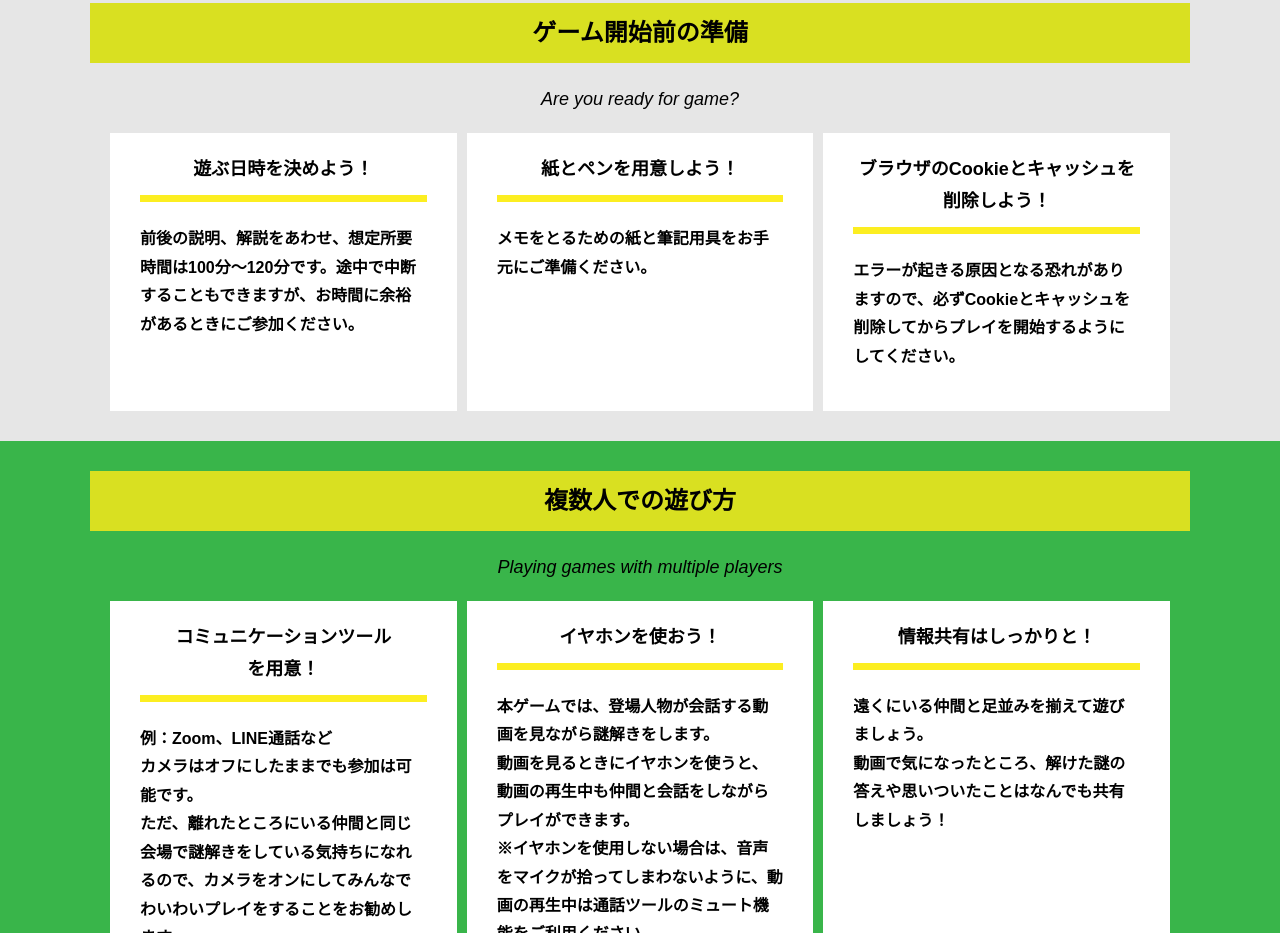
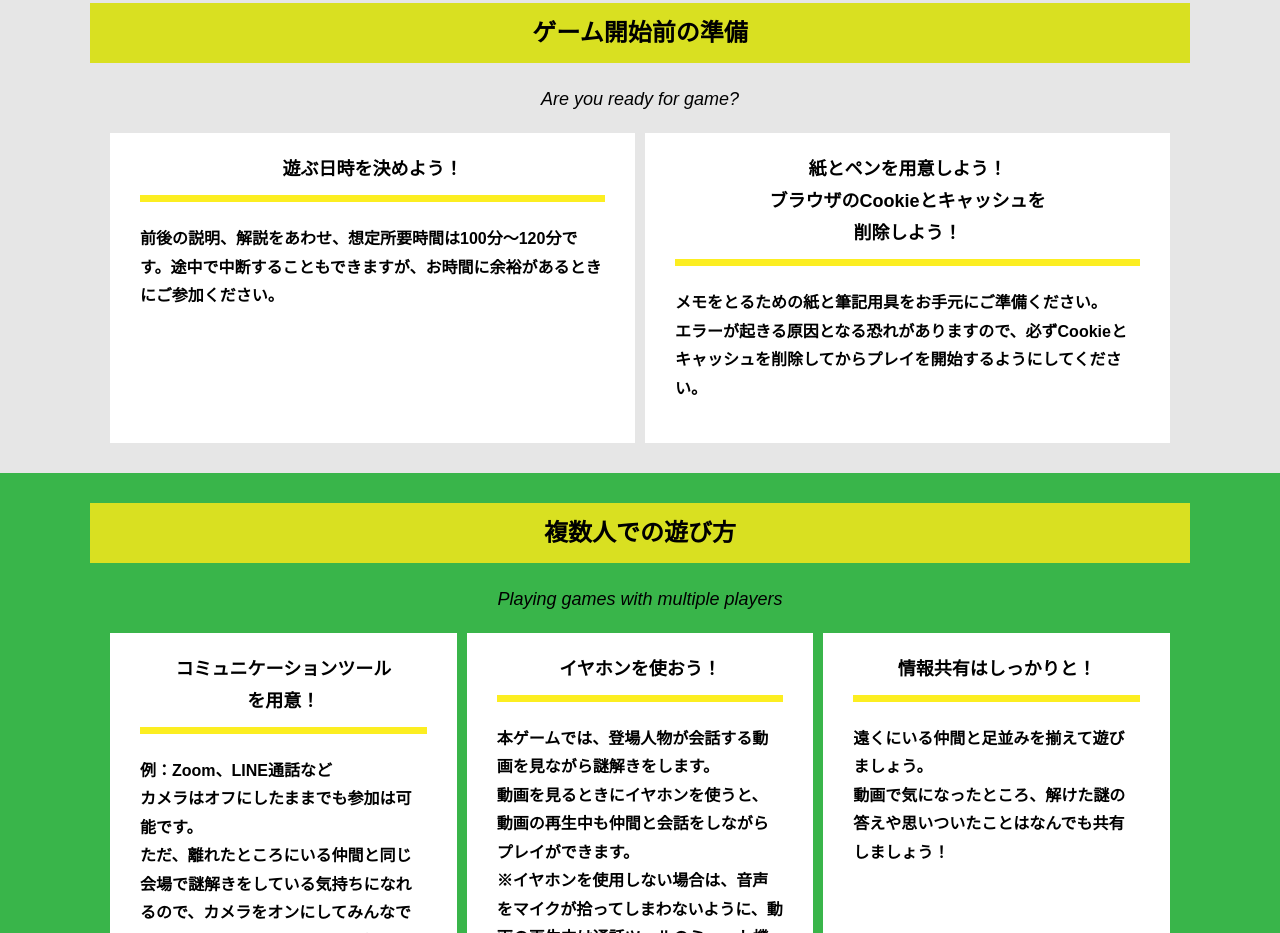
Before and after one commit to Hiroki-I-NandS/real-dassyutu-003, a plain HTML site: page index.html in a window 1280 px wide. Shown: the part 814-1747 px from the top of the page. Drawn offline with Linux system fonts and the light colour scheme.

Commit message:
Update index.html

```diff
--- a/index.html
+++ b/index.html
@@ -68,16 +68,18 @@
               <p class="card__content">前後の説明、解説をあわせ、想定所要時間は100分〜120分です。途中で中断することもできますが、お時間に余裕があるときにご参加ください。</p>
             </div>
           </div>
+          <!--
           <div class="column">
             <div class="card">
               <h3 class="card__title">紙とペンを用意しよう！</h3>
               <p class="card__content">メモをとるための紙と筆記用具をお手元にご準備ください。</p>
             </div>
           </div>
+          -->
           <div class="column">
             <div class="card">
-              <h3 class="card__title">ブラウザのCookieとキャッシュを<br>削除しよう！</h3>
-              <p class="card__content">エラーが起きる原因となる恐れがありますので、必ずCookieとキャッシュを削除してからプレイを開始するようにしてください。</p>
+              <h3 class="card__title">紙とペンを用意しよう！<br>ブラウザのCookieとキャッシュを<br>削除しよう！</h3>
+              <p class="card__content">メモをとるための紙と筆記用具をお手元にご準備ください。<br>エラーが起きる原因となる恐れがありますので、必ずCookieとキャッシュを削除してからプレイを開始するようにしてください。</p>
             </div>
           </div>
         </div>
```
